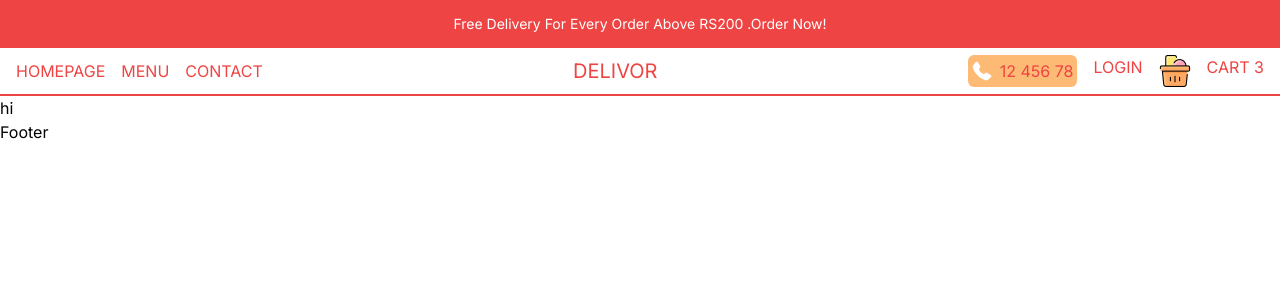
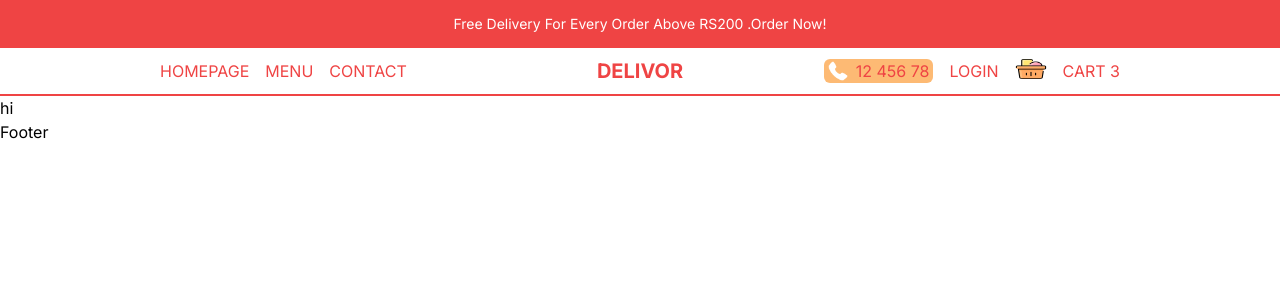
Before and after one commit to Ajay-v44/Delivor, a Next.js app: page / in a window 1280 px wide. Shown: the top 300 px of the page. Built offline with nearby package versions, Linux system fonts and the light colour scheme.

Commit message:
made navbar responsive

```diff
--- a/app/components/CartIcon.tsx
+++ b/app/components/CartIcon.tsx
@@ -5,7 +5,7 @@ import React from 'react'
 const CartIcon = () => {
     return (
         <Link href="/cart" className='flex item-center gap-4'>
-            <div className='relative w-8 h-8 '>
+            <div className='relative w-8 h-8  md:h-5'>
                 <Image src="/cart.png" alt="" fill/>
             </div>
             <span>Cart {3}</span>
--- a/app/components/NavBar.tsx
+++ b/app/components/NavBar.tsx
@@ -7,14 +7,14 @@ import Image from 'next/image';
 const NavBar = () => {
   const user = false
   return (
-    <div className='h-12 text-red-500 p-4 flex  items-center justify-between border-b-2 border-b-red-500 uppercase'>
-      <div className='hidden md:flex gap-4 '>
+    <div className='h-12 text-red-500 p-4 flex  items-center justify-between border-b-2 border-b-red-500 uppercase md-24 lg:px-20 xl:px-40'>
+      <div className='hidden md:flex gap-4 flex-1 '>
         <Link href='/'>HomePage</Link>
         <Link href='/menu'>Menu</Link>
         <Link href='/'>Contact</Link>
       </div>
       {/* LOGO */}
-      <div className='text-xl'>
+      <div className='text-xl md:font-bold flex-1 md:text-center'>
         <Link href="/">Delivor</Link>
       </div>
       {/*MOBILE MENU */}
@@ -22,8 +22,8 @@ const NavBar = () => {
         <Menu />
         </div>
         {/* Right links */}
-        <div className='hidden md:flex gap-4  item-center '>
-          <div className='flex items-center gap-2 cursor-pointer bg-orange-300 px-1 rounded-md'>
+        <div className='hidden md:flex gap-4  item-center justify-end flex-1'>
+          <div className='md:absolute top-3 r-2 lg:static flex items-center gap-2 cursor-pointer bg-orange-300 px-1 rounded-md'>
             <Image src="/phone.png" alt="" width={20} height={20} />
             <span>12 456 78</span>
           </div>
```
